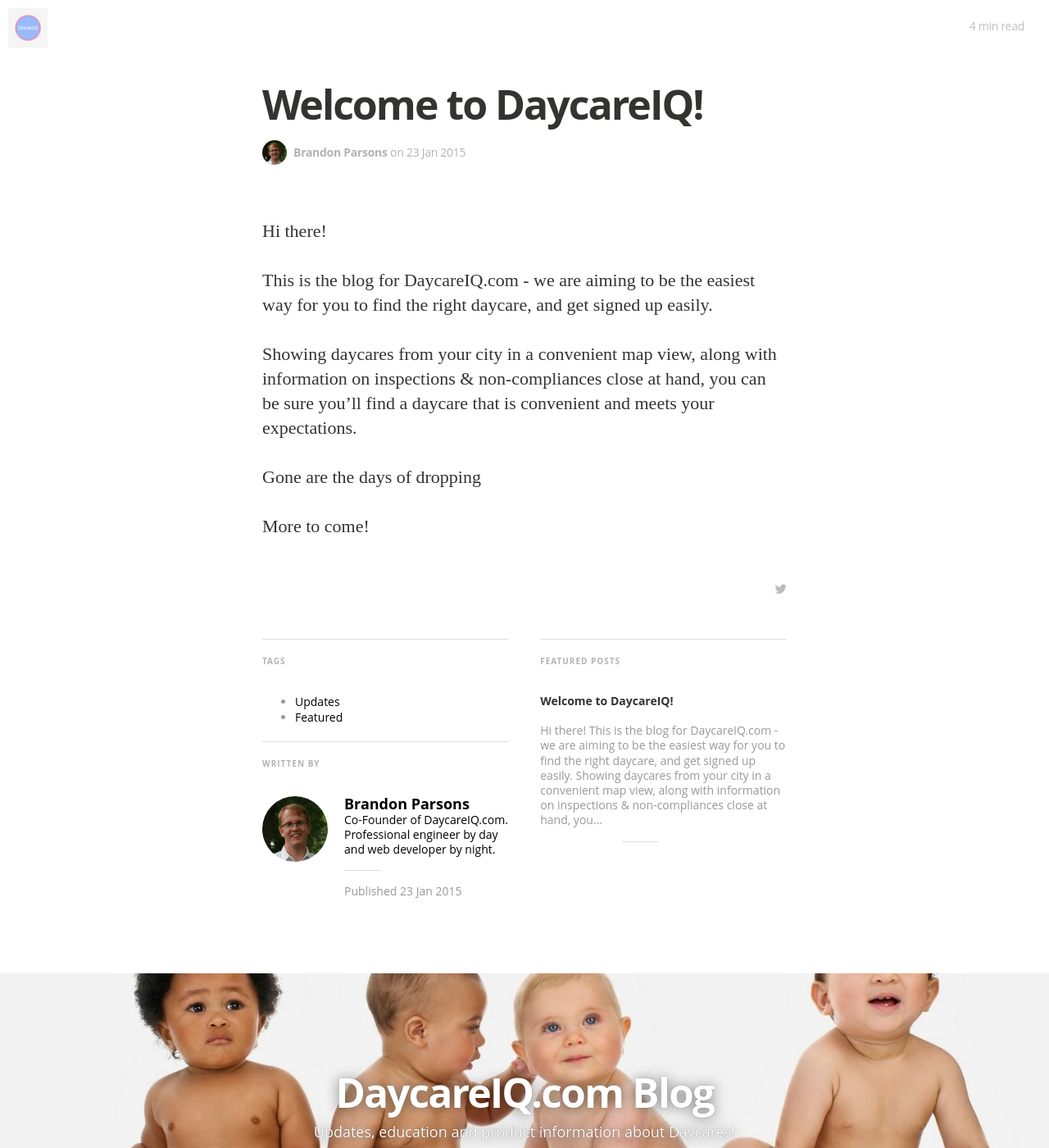
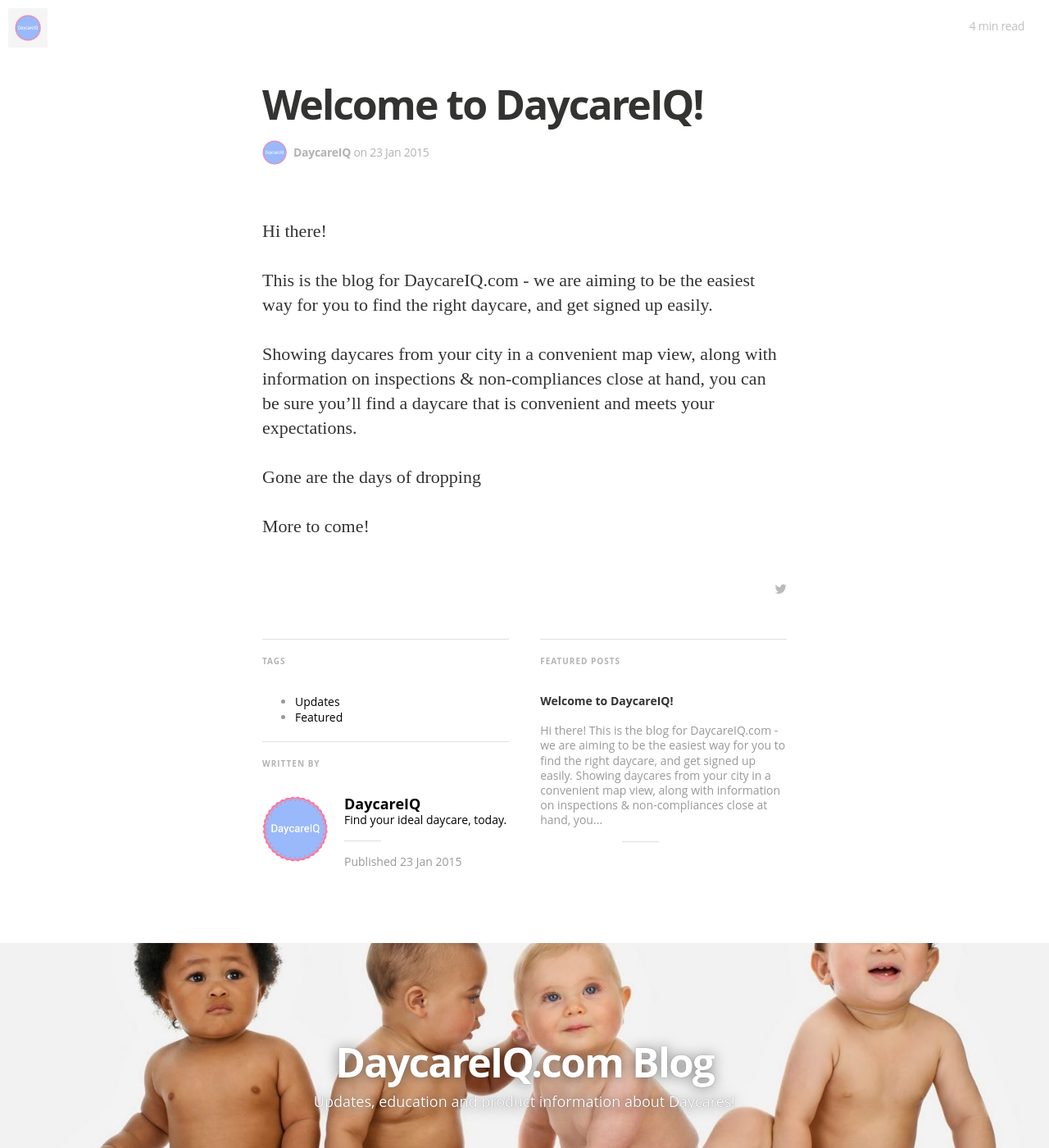
Before and after one commit to DaycareIQ/blog.daycareiq.com, a Jekyll site: the page built from _posts/2015-01-23-welcome-to-daycareiq.md, in a window 1280 px wide and 1400 px high. Shown: the whole window at 82% size. Built offline with Jekyll 4.4.1, drawn with Linux system fonts in a browser that asks for light colours; nearby versions of some CDN libraries; some web fonts are replaced; Markdown is read by kramdown in place of the engine named in the settings.

Commit message:
Author tweaks

```diff
--- a/_config.yml
+++ b/_config.yml
@@ -15,7 +15,7 @@
 
 email: info@daycareiq.com
 name: 'DaycareIQ.com'
-twitter: bkparso
+twitter: daycareiq
 google_analytics_id: UA-XXXXXX-1
 
 defaults:
--- a/_data/authors.yml
+++ b/_data/authors.yml
@@ -1,9 +1,9 @@
 dciq:
   name: DaycareIQ
   image: /site_assets/images/logo.png
-  bio:
+  bio: "Find your ideal daycare, today."
 
-bkp:
+bp:
   name: Brandon Parsons
   image: /site_assets/images/authors/brandon.jpg
   bio: "Co-Founder of DaycareIQ.com. Professional engineer by day and web developer by night."
```
Also changed, not shown: _posts/2015-01-23-welcome-to-daycareiq.md (+1 -1 lines).
